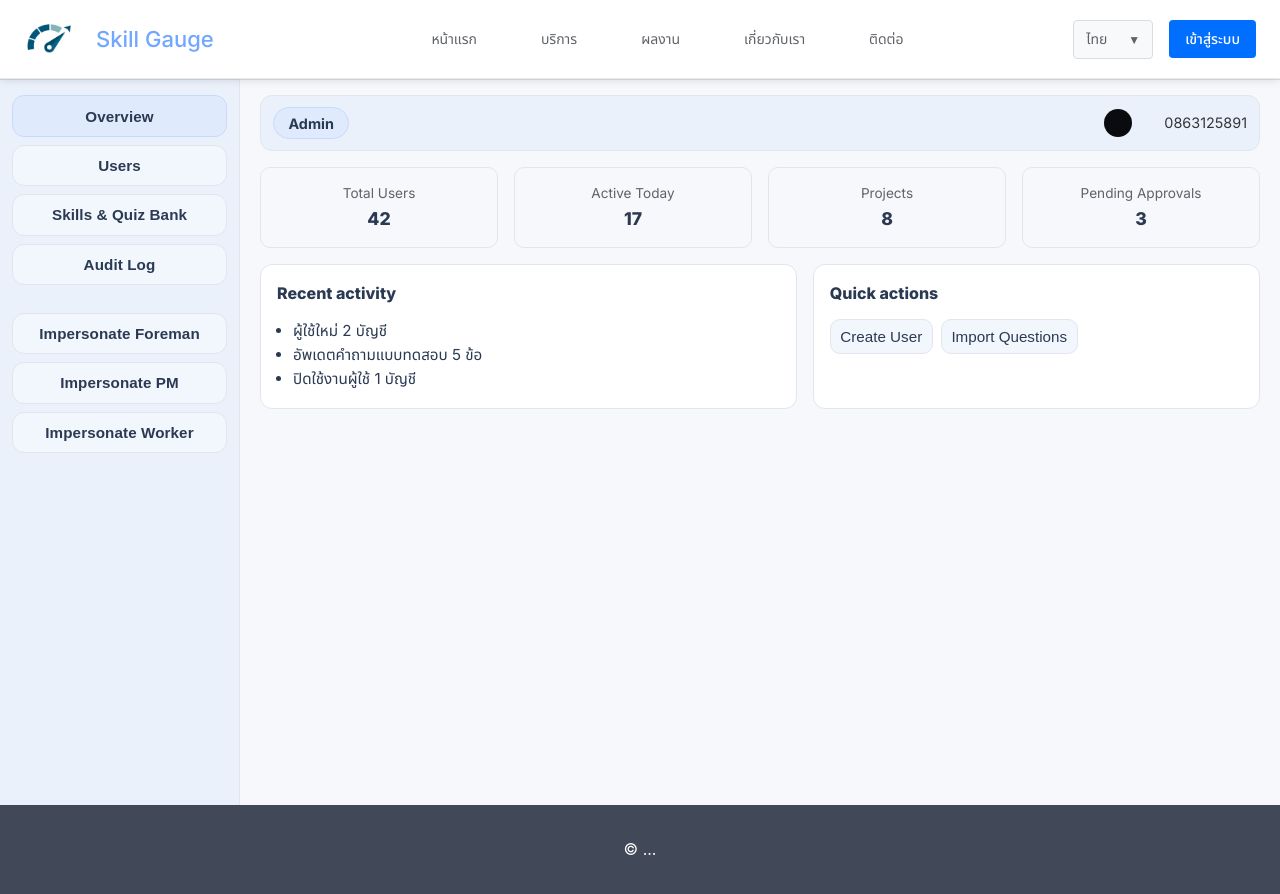
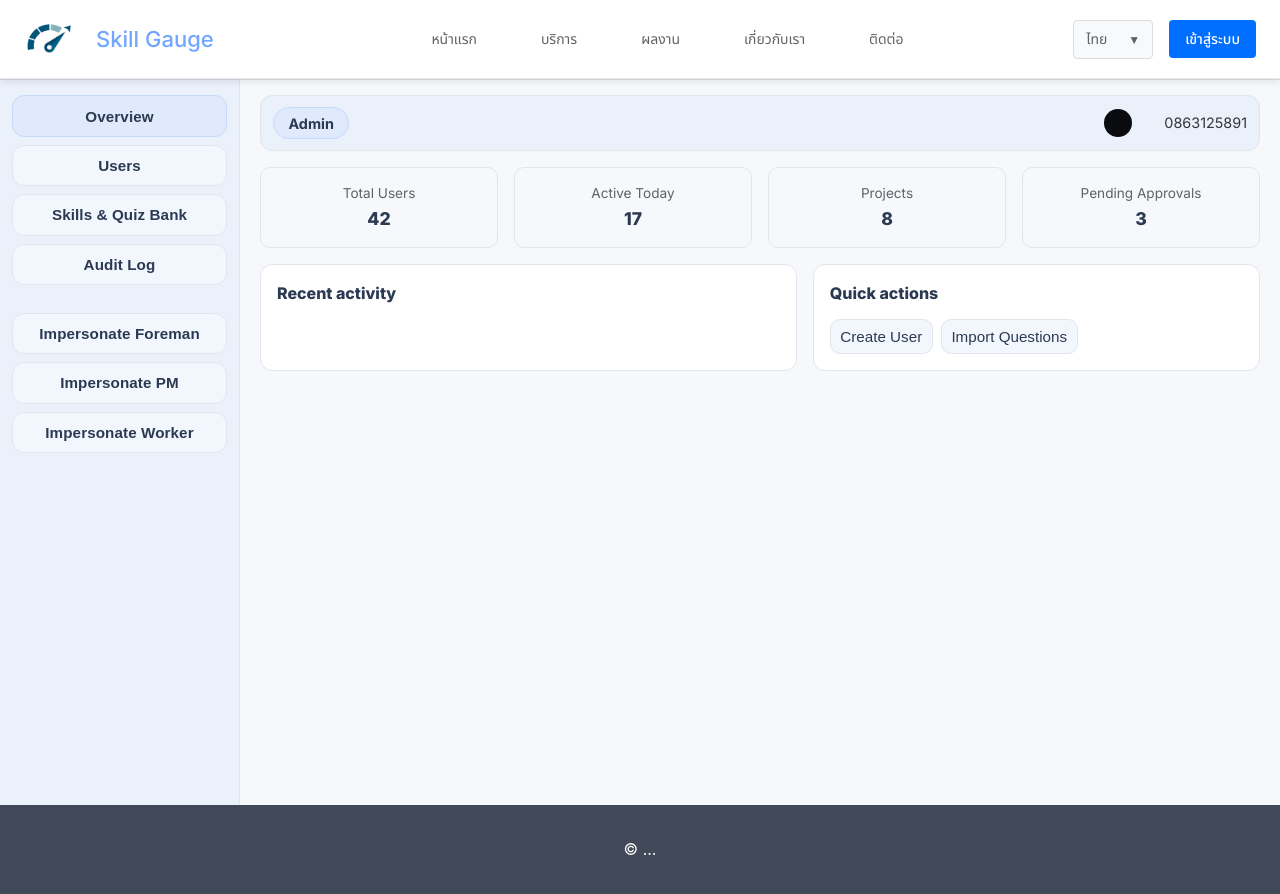
Before and after one commit to SakrananTH/SkillGauge01, a React (Create React App) app: page /admin in a window 1280 px wide. Built offline with nearby package versions, Linux system fonts and the light colour scheme; sample sign-in values are in the browser's storage; a small style sheet from the web is missing; a web font is replaced by a local one.

Commit message:
refactor(admin): clean up recent activity list in AdminDashboard

```diff
--- a/src/pages/AdminDashboard.js
+++ b/src/pages/AdminDashboard.js
@@ -61,9 +61,6 @@ const AdminDashboard = () => {
               <div className="panel">
                 <h2 className="panel-title">Recent activity</h2>
                 <ul style={{ margin: 0, paddingLeft: '1rem' }}>
-                  <li>ผู้ใช้ใหม่ 2 บัญชี</li>
-                  <li>อัพเดตคำถามแบบทดสอบ 5 ข้อ</li>
-                  <li>ปิดใช้งานผู้ใช้ 1 บัญชี</li>
                 </ul>
               </div>
               <div className="panel">
```
